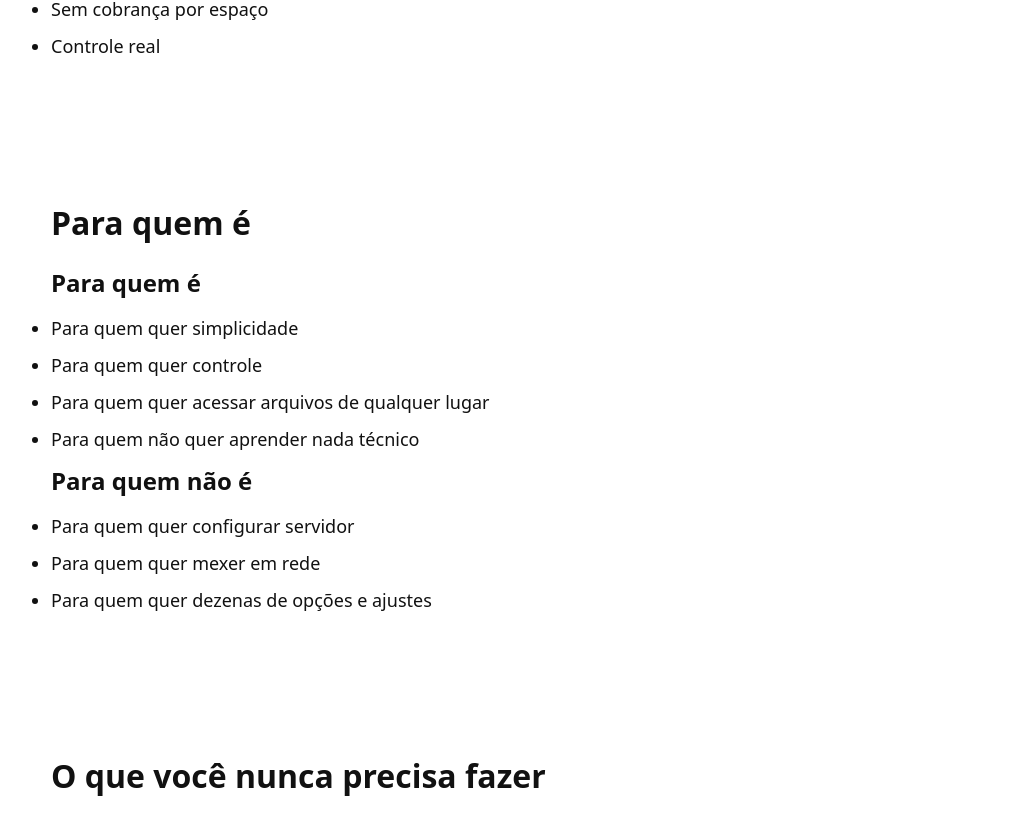
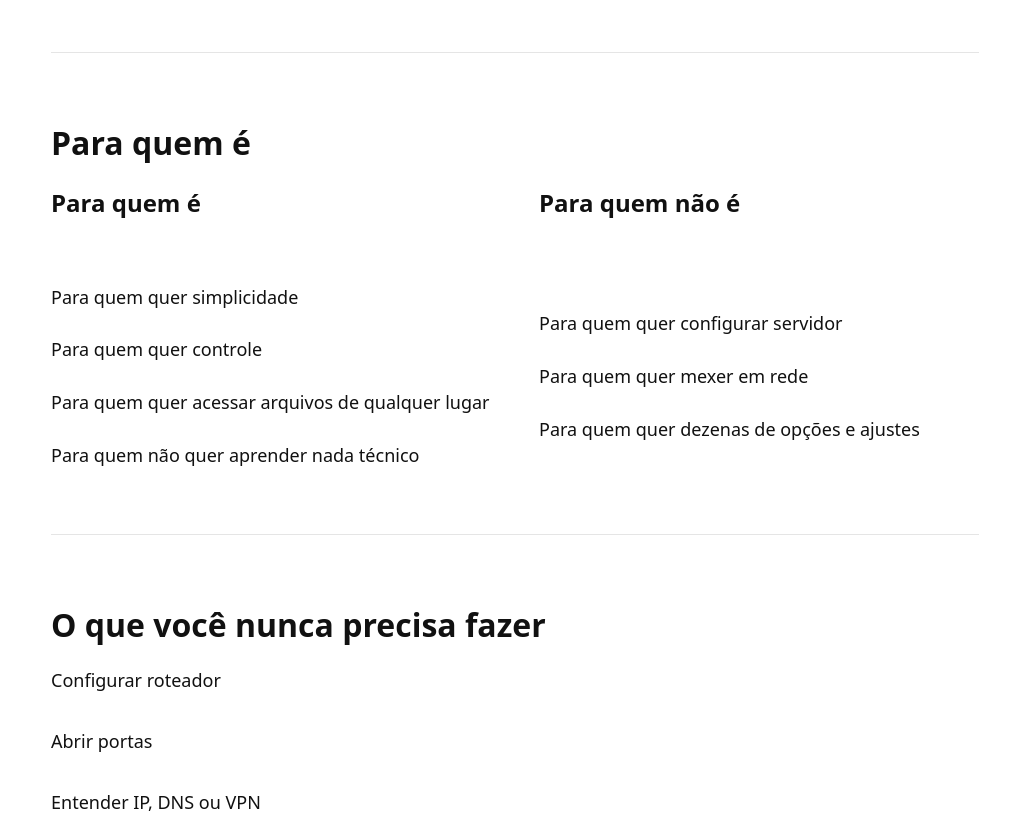
Before and after one commit to Rodrigoteodosio/personal-cloud-site, a React (Vite) app: page / in a window 1280 px wide. Shown: the part 1653-2466 px from the top of the page, without its empty margins (125-1135 px from the left). Built offline with nearby package versions, Linux system fonts and the light colour scheme.

Commit message:
Updated App.css

```diff
--- a/src/App.css
+++ b/src/App.css
@@ -20,6 +20,11 @@ body {
 
 section {
   padding: 4rem 0;
+  border-top: 1px solid #e5e5e5;
+}
+
+section:first-of-type {
+  border-top: none;
 }
 
 header, section:first-of-type {
@@ -71,9 +76,43 @@ p {
   margin-bottom: 1rem;
 }
 
+ul {
+  list-style: none;
+  padding: 0;
+}
+
 li {
   font-size: 1.125rem;
+  margin-bottom: 1.5rem;
+}
+
+li:last-child {
+  margin-bottom: 0;
+}
+
+section > div > div {
+  display: grid;
+  gap: 3rem;
+}
+
+section > ul > li {
+  margin-bottom: 2rem;
+}
+
+section > ul > li h3 {
   margin-bottom: 0.5rem;
+}
+
+section > ul > li p {
+  margin-bottom: 0;
+}
+
+@media (min-width: 769px) {
+  section > div {
+    display: grid;
+    grid-template-columns: 1fr 1fr;
+    gap: 3rem;
+  }
 }
 
 #topo {
```
